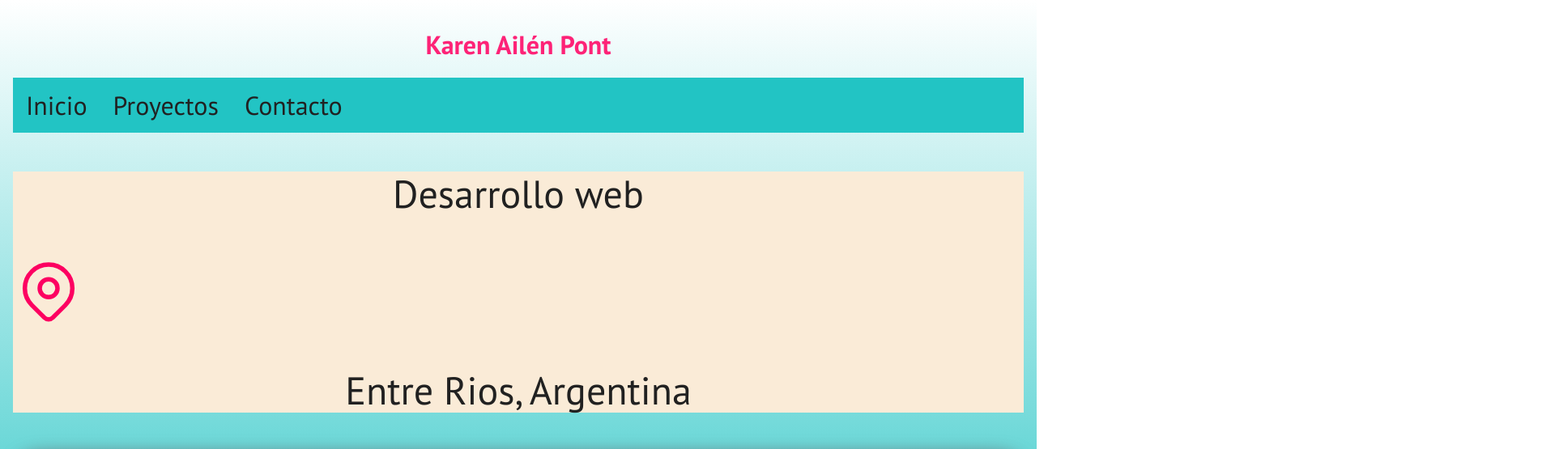
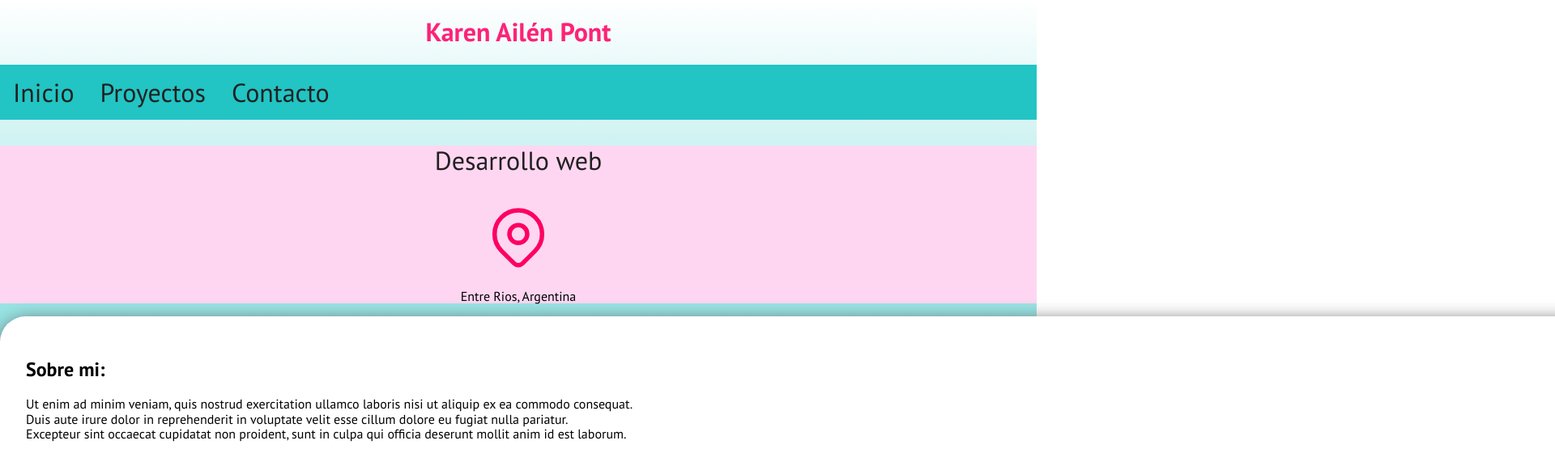
Before and after one commit to PontKaren/mi-pagina, a plain HTML site: page index.html in a window 1280 px wide. Shown: the top 555 px of the page at 81% size, 1920 px wide, since content can reach past the window. Drawn offline with Linux system fonts and the light colour scheme.

Commit message:
Modificacion de css

```diff
--- a/css/style.css
+++ b/css/style.css
@@ -12,7 +12,7 @@ html{
 }
 
 body{
-    padding: 1rem;
+
     font-size: 16px;
     font-family: "PT Sans", serif;
 
@@ -31,7 +31,7 @@ body{
 }
 
 .contenedor{
-    max-width: 120rem;
+    width: 120rem;
     margin: 0 auto;
 }
 
@@ -42,11 +42,13 @@ body{
 
 .nav-principal{
     display:flex;
+
 }
+
 
 .nav-principal *{
     display: block;
-    text-align: center;
+    text-align: justify;
     color: var(--negro);
     text-decoration: none;
     font-size: 2rem;
@@ -63,19 +65,18 @@ body{
 .text{
     text-align: center;
     color: var(--negro);
-    font-size: 3rem;
-
+    font-size: 2rem;
 }
 
 /* Hero */
 
 .hero{
-    background-color: var(--secundarioclaro);
-
+    background-color: var(--primarioclaro);
+    text-align: center;
 }
 
 .content-hero{
-    background-color:antiquewhite;
+    background-color:rgb(255, 214, 241);
 }
 
 /* Global */
--- a/index.html
+++ b/index.html
@@ -42,7 +42,7 @@
                 <path d="M17.657 16.657l-4.243 4.243a2 2 0 0 1 -2.827 0l-4.244 -4.243a8 8 0 1 1 11.314 0z" />
             </svg>
 
-            <p class="text">Entre Rios, Argentina</p>
+            <p>Entre Rios, Argentina</p>
 
         </div>
 
```
